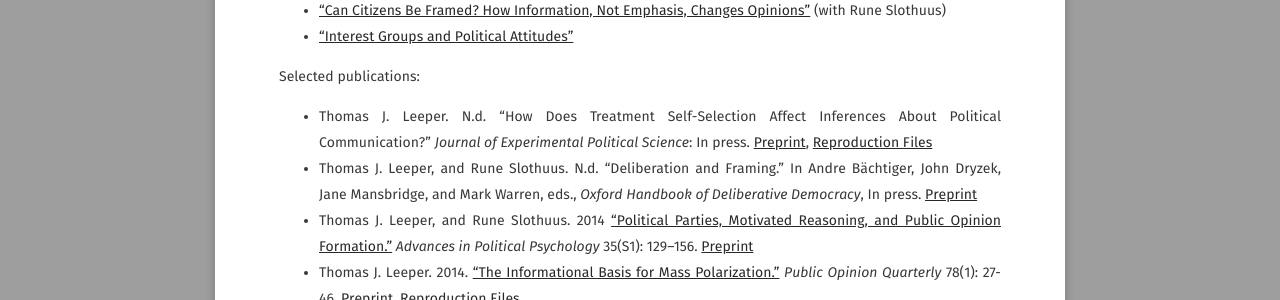
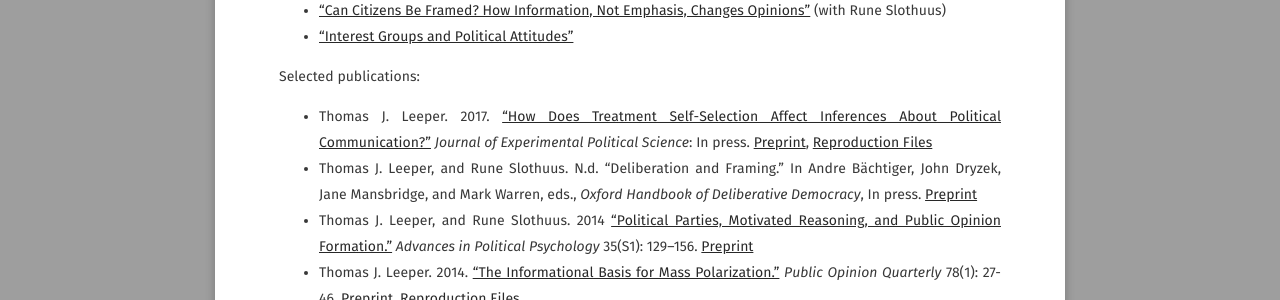
Before and after one commit to leeper/leeper.github.io, a Jekyll site: the page built from research.md, in a window 1280 px wide and 900 px high, scrolled down 1169 px. Shown: the part 152-452 px from the top of the window. Built offline with Jekyll 4.4.1, drawn with Linux system fonts in a browser that asks for light colours; some web fonts are replaced.

Commit message:
update cv

```diff
--- a/research.md
+++ b/research.md
@@ -41,7 +41,7 @@ Working papers:
 
 Selected publications:
 
-* Thomas J. Leeper. N.d. &ldquo;How Does Treatment Self-Selection Affect Inferences About Political Communication?&rdquo; *Journal of Experimental Political Science*: In press. [Preprint]({{ page.papers }}PoliticalCommunicationSelfSelection.pdf), [Reproduction Files](http://hdl.handle.net/1902.1/17865)
+* Thomas J. Leeper. 2017. [&ldquo;How Does Treatment Self-Selection Affect Inferences About Political Communication?&rdquo;](https://doi.org/10.1017/XPS.2017.1) *Journal of Experimental Political Science*: In press. [Preprint]({{ page.papers }}PoliticalCommunicationSelfSelection.pdf), [Reproduction Files](http://hdl.handle.net/1902.1/17865)
 * Thomas J. Leeper, and Rune Slothuus. N.d. &ldquo;Deliberation and Framing.&rdquo; In Andre Bächtiger, John Dryzek, Jane Mansbridge, and Mark Warren, eds., *Oxford Handbook of Deliberative Democracy*, In press. [Preprint]({{ page.papers }}DeliberationAndFraming.pdf)
 * Thomas J. Leeper, and Rune Slothuus. 2014 [&ldquo;Political Parties, Motivated Reasoning, and Public Opinion Formation.&rdquo;](http://onlinelibrary.wiley.com/doi/10.1111/pops.12164/abstract) *Advances in Political Psychology* 35(S1): 129--156. [Preprint]({{ page.papers }}AdvancesInPoliticalPsychology2014.pdf)
 * Thomas J. Leeper. 2014. [&ldquo;The Informational Basis for Mass Polarization.&rdquo;](http://poq.oxfordjournals.org/content/78/1/27.abstract) *Public Opinion Quarterly* 78(1): 27-46. [Preprint]({{ page.papers }}PublicOpinionQuarterly2014.pdf), [Reproduction Files](http://hdl.handle.net/1902.1/21964)
```
Also changed, not shown: 2 other files.
